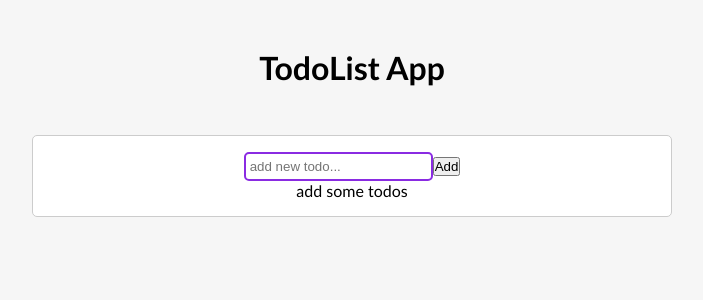
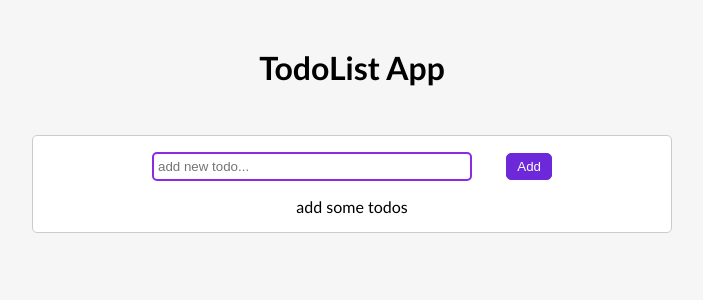
Before and after one commit to HaniyehPeyvandi/TodoList, a React (Create React App) app: page / in a window 1280 px wide. Shown: the top 300 px of the page, without its empty margins (288-991 px from the left). Built offline with nearby package versions, Linux system fonts and the light colour scheme.

Commit message:
add styles for buttons and form in TodoForm.module.css

```diff
--- a/src/components/TodoForm.js
+++ b/src/components/TodoForm.js
@@ -1,13 +1,13 @@
 import { useEffect, useRef, useState } from "react";
-import styles from './TodoForm.module.css';
+import styles from "./TodoForm.module.css";
 
-const TodoForm = (props) => {
-  const [input, setInput] = useState(props.edit ? props.edit.text : "");
+const TodoForm = ({submitTodo,edit}) => {
+  const [input, setInput] = useState(edit ? edit.text : "");
   const inputRef = useRef();
 
   useEffect(() => {
     inputRef.current.focus();
-  },[]);
+  }, []);
 
   const changeHandler = (e) => {
     setInput(e.target.value);
@@ -21,21 +21,30 @@ const TodoForm = (props) => {
       return;
     }
 
-    props.submitTodo(input);
+    submitTodo(input);
     setInput("");
   };
 
   return (
     <form onSubmit={submitHandler}>
+      <div className={styles.formControl}>
         <input
           type="text"
           onChange={changeHandler}
           value={input}
-        placeholder={props.edit ? "update todo..." : "add new todo..."}
+          placeholder={edit ? "update todo..." : "add new todo..."}
           ref={inputRef}
           className={styles.input}
         />
-      <button type="submit">{props.edit ? "Update" : "Add"}</button>
+        <button
+          type="submit"
+          className={`${styles.btn} ${
+            edit ? styles.updateTodo : styles.addTodo
+          }`}
+        >
+          {edit ? "Update" : "Add"}
+        </button>
+      </div>
     </form>
   );
 };
--- a/src/components/TodoForm.module.css
+++ b/src/components/TodoForm.module.css
@@ -3,8 +3,36 @@
   border:1px solid #ccc;
   border-radius: 5px;
   outline: none;
+  width: 20rem;
 }
 
 .input:focus{
   border: 2px solid blueviolet;
 }
+
+.formControl{
+  display: flex;
+  justify-content: space-between;
+  align-items: center;
+  width: 25rem;
+  margin-bottom: 1rem;
+}
+
+.btn{
+  border: 1px solid #6d28d9;
+  border-radius: 5px;
+  outline: none;
+  padding: 5px 10px;
+  cursor: pointer;
+}
+
+.addTodo{
+  color: #fff;
+  background-color: #6d28d9;
+}
+
+.updateTodo{
+  color: #fff;
+  background-color: #c29ffa;
+  border: none;
+}
```
Lines whose indentation alone changed are shown as unchanged.
